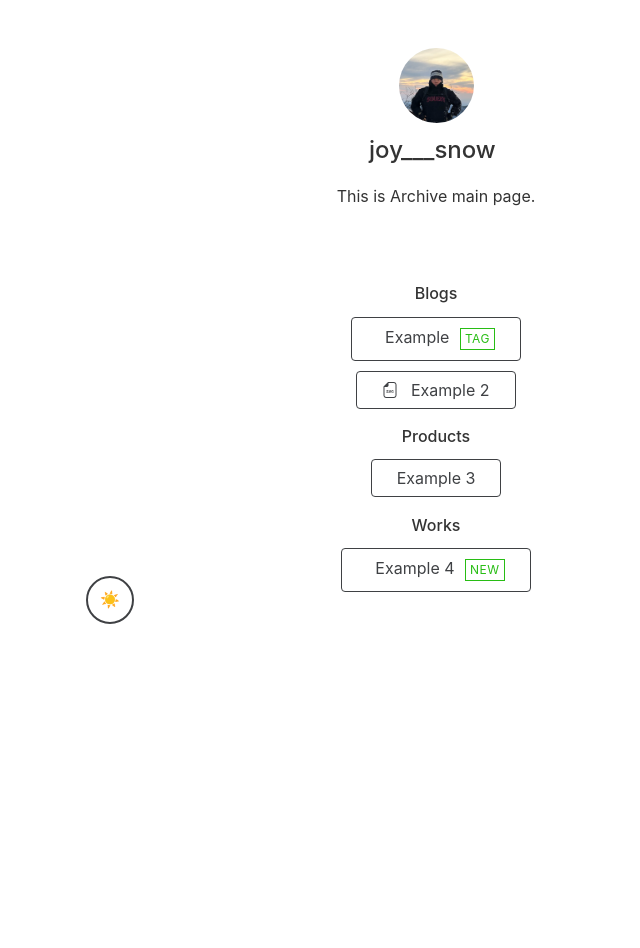
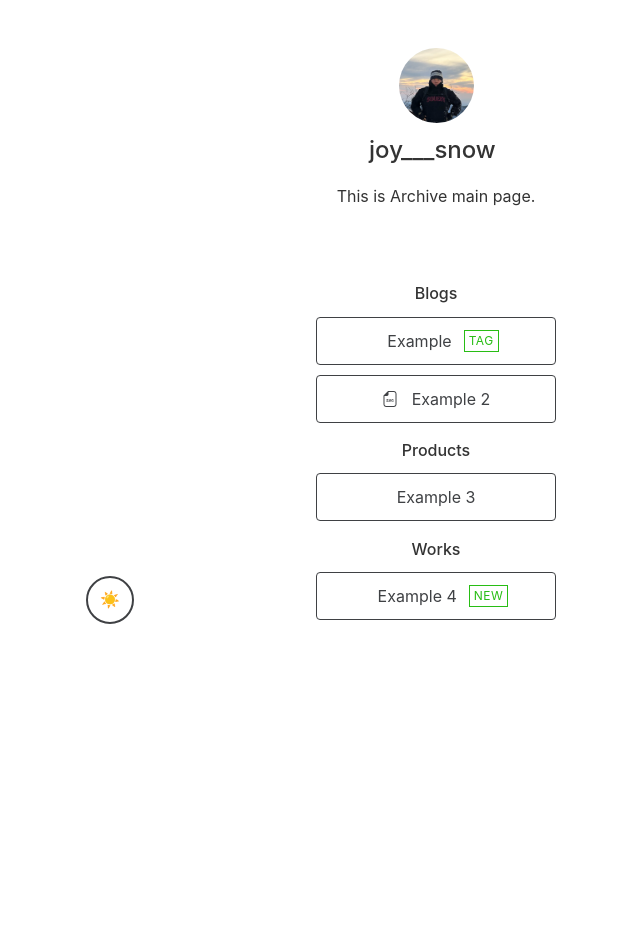
Before and after one commit to thumbho/reference.github.io, a Jekyll site: the page built from index.html, in a window 1280 px wide. Shown: the whole page, without its empty margins (204-844 px from the left). Built offline with Jekyll 4.4.1, drawn with Linux system fonts in a browser that asks for light colours; nearby versions of some CDN libraries.

Commit message:
Update style.css

```diff
--- a/assets/style.css
+++ b/assets/style.css
@@ -365,3 +365,45 @@ footer {
 #theme-switch.bd-primary {
   border: 2px solid var(--color-grey) !important;
 }
+
+/* === 균일 버튼 크기 설정(필수) === */
+:root {
+  --btn-w: 240px;   /* 버튼 공통 너비 */
+  --btn-h: 48px;    /* 버튼 공통 높이 */
+  --btn-gap: .6rem; /* 아이콘/텍스트 간격 */
+}
+
+/* 중앙 정렬 + col이 내용폭만 차지하게 */
+.row { justify-content: center; }
+.col, .col.link { flex: 0 0 auto; }
+
+/* 버튼을 동일한 사각형으로 */
+.button {
+  display: inline-flex;
+  align-items: center;
+  justify-content: center;
+  gap: var(--btn-gap);
+
+  width: var(--btn-w);
+  height: var(--btn-h);     /* 높이 고정 */
+  padding: 0 .9rem;         /* 세로는 height로, 가로만 패딩 */
+  white-space: nowrap;      /* 두 줄 이상으로 늘어나지 않게 */
+  overflow: hidden;
+  text-overflow: ellipsis;  /* 너무 길면 … 처리 */
+}
+
+/* fixed-button-width 옵션이 true일 때 템플릿의 inline width:50%를 덮어쓰기 */
+.button[style*="width"] { width: var(--btn-w) !important; }
+
+/* 아이콘/커스텀 아이콘은 크기 고정(줄 높이 영향 최소화) */
+.iconify-inline,
+.custom-icon { flex: 0 0 auto; }
+
+/* TAG 배지 여백 정리(폭 동일 유지) */
+.button .tag { margin-left: .75rem; }
+
+/* 모바일에선 가득차게(선택) */
+@media screen and (max-width: 599px) {
+  .button,
+  .button[style*="width"] { width: 100% !important; }
+  :root { --btn-h: 52px; } /* 터치 영역 살짝 키움(선택) */
```
